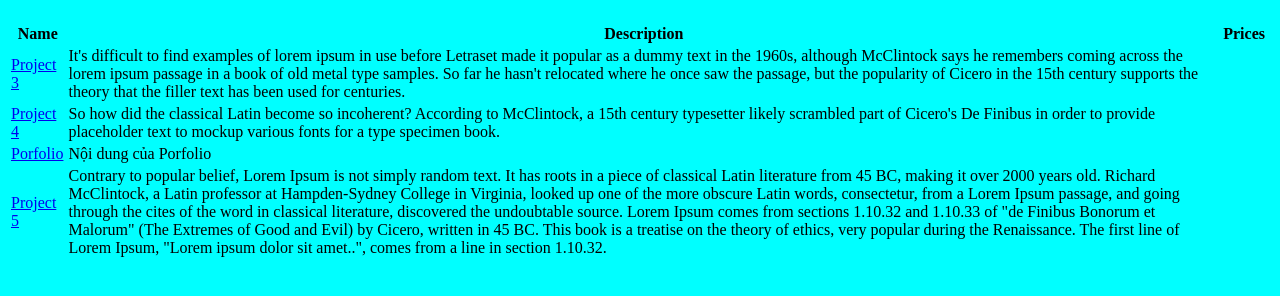
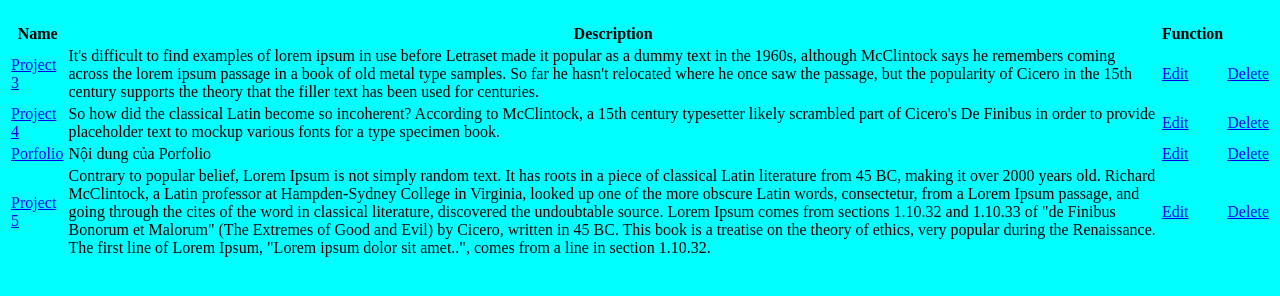
Before and after one commit to NguyenDinhDuyLuan/djangoweb, a Django app: page / in a window 1280 px wide. Shown: the part 224-520 px from the top of the page. Run offline with Django 4.2, Linux system fonts and the light colour scheme; data comes from the database, SQL or seed files in the repository; both versions use the stored data as it was after the commit.

Commit message:
Thêm chức năng edit và delete cho table

```diff
--- a/projects/templates/websites/projects.html
+++ b/projects/templates/websites/projects.html
@@ -16,7 +16,7 @@
         <tr>
             <th>Name</th>
             <th>Description</th>
-            <th>Prices</th>
+            <th>Function</th>
         </tr>
     </thead>
     <tbody>
@@ -24,8 +24,8 @@
         <tr>
             <td><a href="{% url 'project' item.id %}">{{item.title}}</a></td>
             <td>{{item.description}}</td>
-            <td>{{item.pricesProduct}}</td>
-            <td>{% if item.state %} <strong>Có hàng</strong>{% endif %}</td>
+            <td><a href="{% url 'update-project' item.id %}">Edit</a></td>
+            <td><a href="{% url 'delete-project' item.id %}">Delete</a></td>
         </tr>
         {% endfor %}
     </tbody>
--- a/projects/urls.py
+++ b/projects/urls.py
@@ -5,4 +5,6 @@ urlpatterns = [
     path('', views.projects, name="projects"),
     path('pageTwo/<str:pk>/', views.pageTwo, name="project"),
     path('create-project/', views.createProject, name="create-project"),
+    path('update-project/<str:pk>/', views.updateProject, name="update-project"),
+    path('delete-project/<str:pk>/', views.deleteProject, name="delete-project"),
 ]
--- a/projects/views.py
+++ b/projects/views.py
@@ -62,3 +62,30 @@ def createProject(request):
 
     context = {'form': form}
     return render(request, 'websites/project-form.html', context)
+
+
+def updateProject(request, pk):
+    context = {}
+    project = Project.objects.get(id=pk)
+    form = ProjectForm(instance=project)
+    template = 'websites/project-form.html'
+
+    if request.method == 'POST':
+        form = ProjectForm(request.POST, instance=project)
+        if form.is_valid():
+            form.save()
+            return redirect('projects')
+
+    context['form'] = form
+    return render(request, template, context)
+
+
+def deleteProject(request, pk):
+    project = Project.objects.get(id=pk)
+    template = 'websites/delete.html'
+
+    if request.method == 'POST':
+        project.delete()
+        return redirect('projects')
+
+    return render(request, template, {'object': project})
```
Also changed, not shown: projects/templates/websites/delete.html (added, +12 -0 lines), db.sqlite3.
